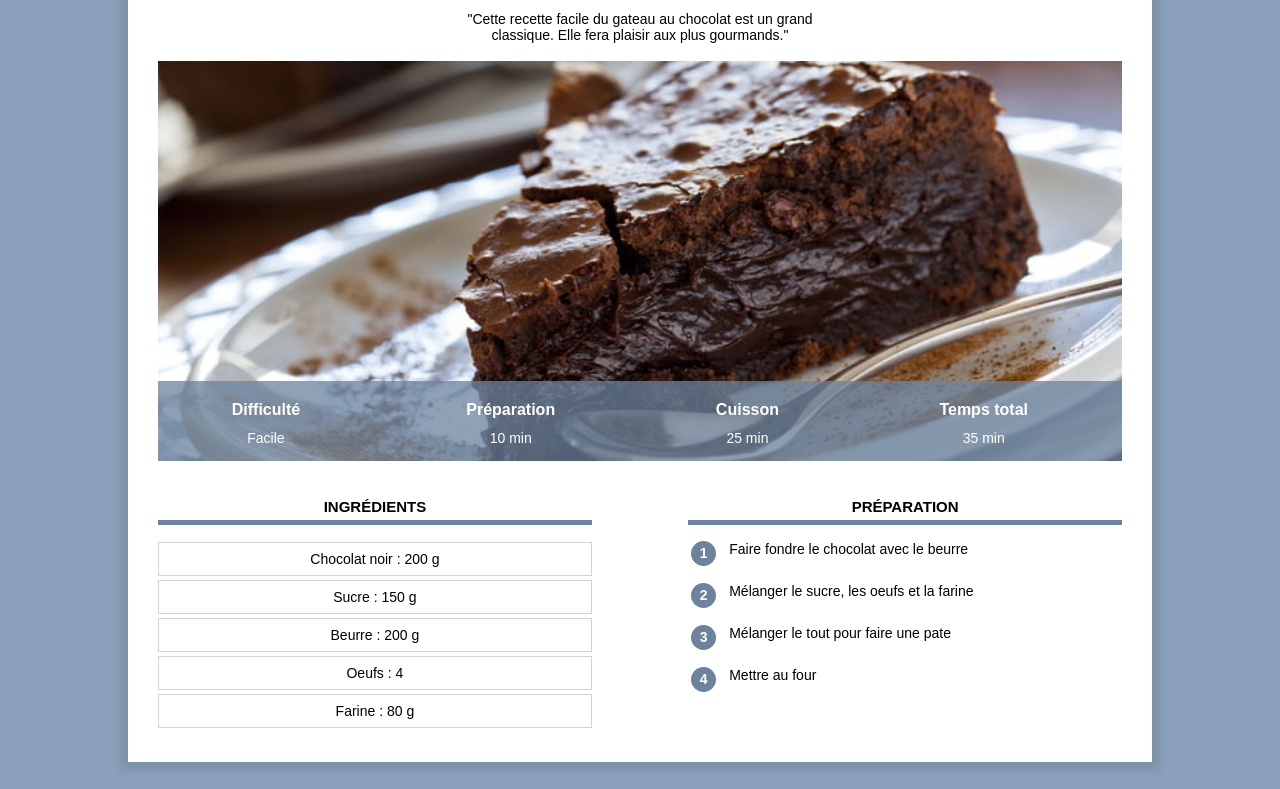
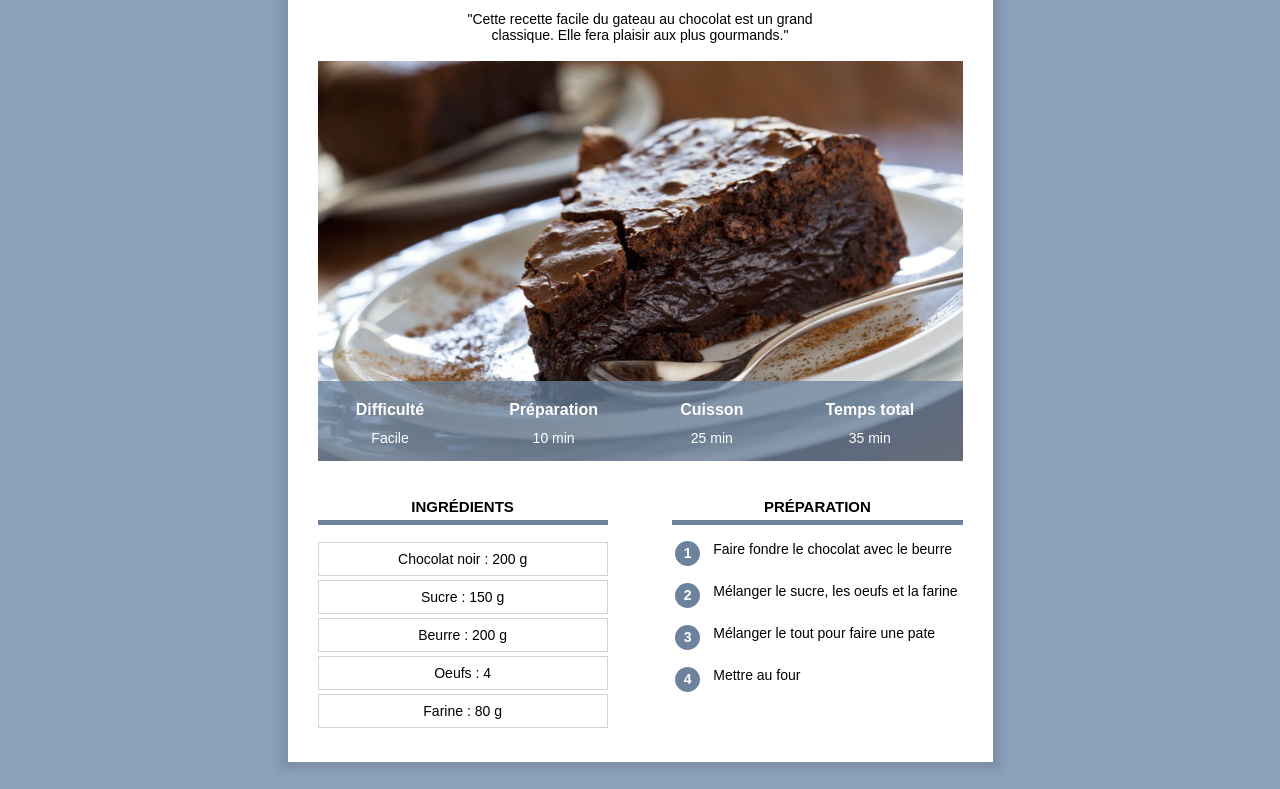
Before and after one commit to GONSOGO/site_recette, a plain HTML site: page index.html in a window 1280 px wide. Shown: the part 146-935 px from the top of the page. Drawn offline with Linux system fonts and the light colour scheme.

Commit message:
Add files via upload

```diff
--- a/recette.css
+++ b/recette.css
@@ -20,9 +20,9 @@ p.categorie{
 }
 div.contenu{
     background-color: white;
-    margin: 60px 10% 60px 10%;
-    padding: 0px 30px 30px 30px;
-    min-width: 350px;
+    margin: 40px 8px 40px 8px;
+    padding: 0px 8px 20px 8px;
+    /* min-width: 350px; */
     box-shadow: 0px 0px 8px 8px rgba(0,0,0,.1);
     overflow: visible;
 }
@@ -60,7 +60,7 @@ table.infos{
     bottom:0;
     width:100%;
     color:white; background-color:#6C829DC0; height:80px;
-
+    height: 50px;
 
 }
 div.infos{
@@ -68,11 +68,11 @@ div.infos{
 }
 table.infos td{
     text-align: center;
-    font-size: 14px;
+    font-size: 12px;
     vertical-align: top;
 }
 table.infos th{
-    font-size: 16px;
+    font-size: 14px;
     vertical-align: bottom;
     padding-bottom: 8px;
 }
@@ -84,7 +84,7 @@ img.infos{
     min-height: 200px;
 }
 div.colonne{
-    width: 45%;
+    width: 100%;
     margin-top: 20px;
 
 }
@@ -97,13 +97,8 @@ div.colonne h2{
 
 }
 div.colonne1{
+    display: inline-block;
 
-    display: inline-block;
-    margin-right: 10%;
-
-}
-div.colonne2{
-    float: right;
 }
 div.liste p{
     text-align: center;
@@ -141,3 +136,39 @@ table.preparation tr{
   height: 40px;
 
 }
+@media only screen and (min-width: 768px){
+    div.contenu{
+        margin: 60px 10% 60px 10%;
+        padding: 0px 30px 30px 30px;
+        min-width: 360px;
+    }
+    table.infos{
+    height: 80px;
+    }
+    table.infos td{
+        font-size: 14px;
+    }
+    table.infos th{
+        font-size: 16px;
+    }
+    div.colonne{
+        width: 45%;
+
+    }
+
+    div.colonne1{
+        display: inline-block;
+
+    }
+    div.colonne2{
+        float: right;
+     }
+
+}
+@media only screen and (min-width:900px){
+    div.contenu{
+        margin-left: auto;
+        margin-right: auto;
+        width: 645px;
+    }
+}
```
